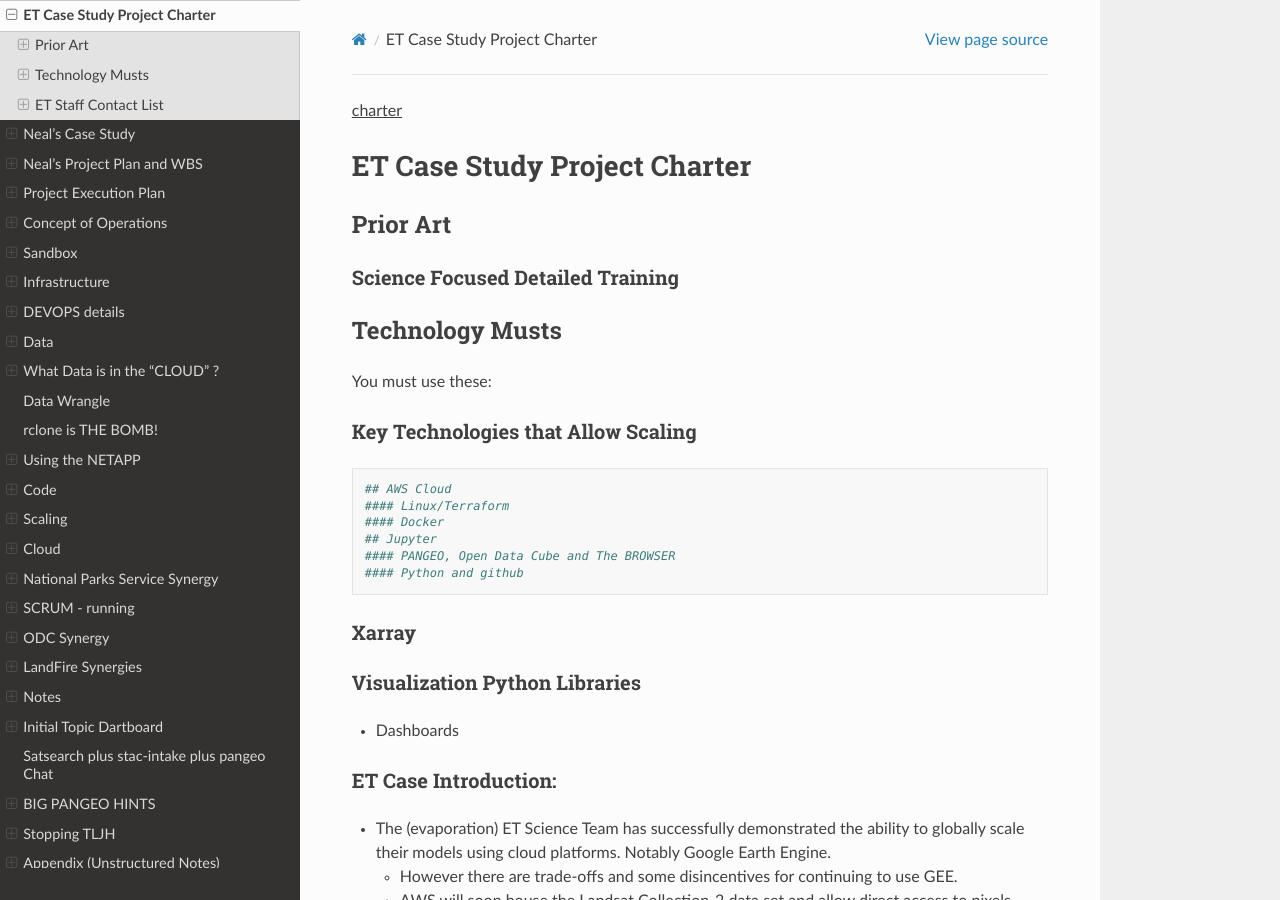
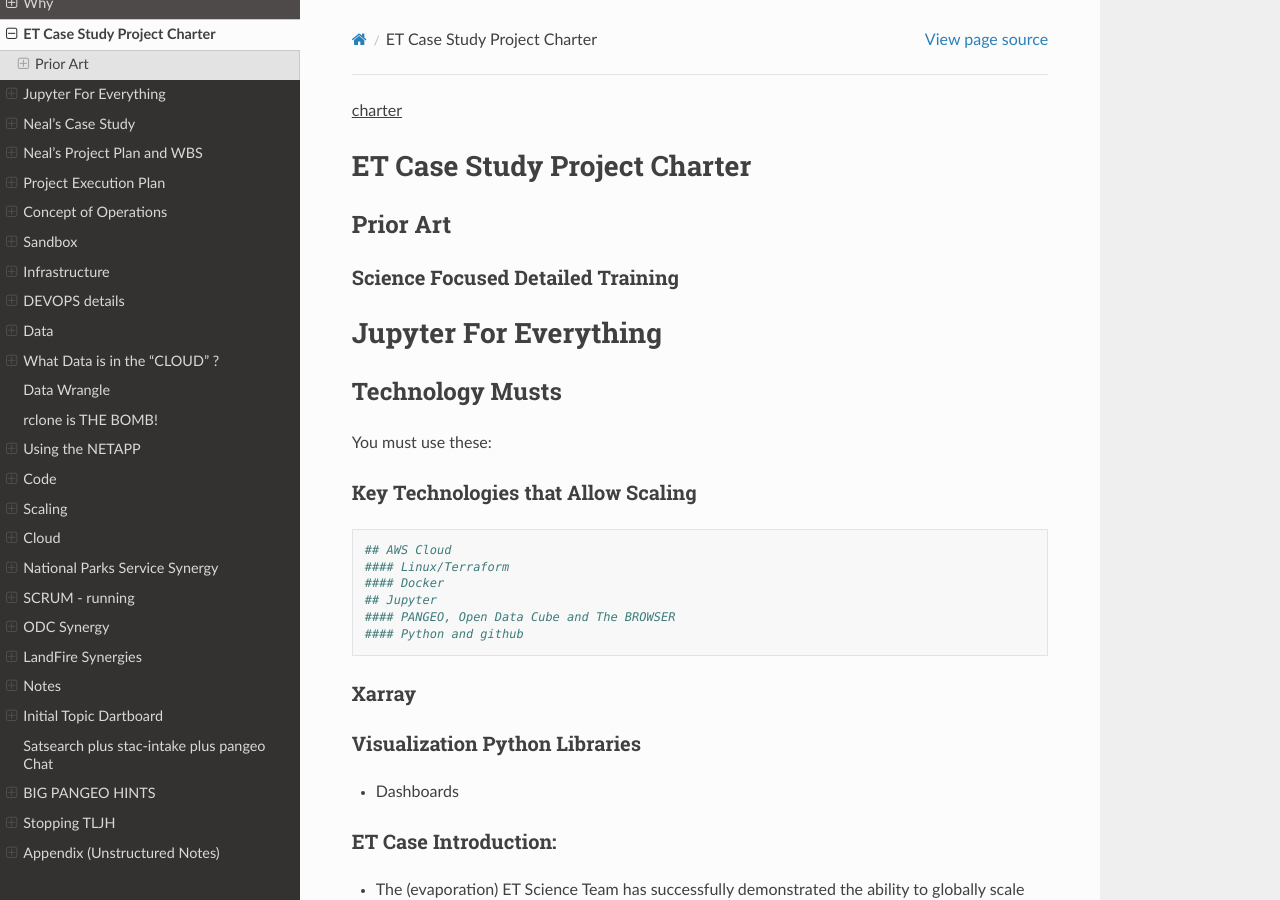
Before and after one commit to tonybutzer/harmony, a Sphinx documentation site: the page built from documentation/source/01project_charter.md, in a window 1280 px wide and 900 px high. Built offline with Sphinx 7.4.7 and the Read the Docs theme 2.0.0, drawn with Linux system fonts in a browser that asks for light colours; pages that are not in the unit, such as notebooks, are missing from menus.

Commit message:
automatic git update from Makefile

```diff
--- a/documentation/source/01project_charter.md
+++ b/documentation/source/01project_charter.md
@@ -6,6 +6,7 @@
 ### Science Focused Detailed Training
 
 
+# Jupyter For Everything
 ## Technology Musts
 You must use these:
 
```
